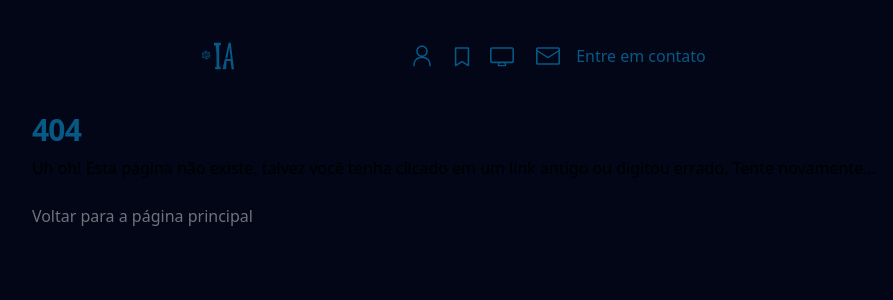
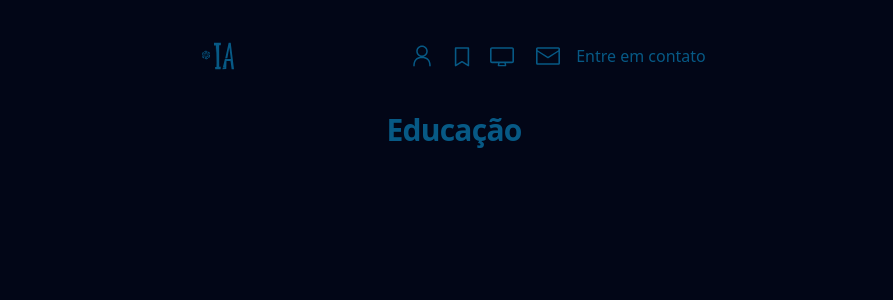
Before and after one commit to icaroravelo/i-a.io, a Next.js app: page /educacao in a window 1280 px wide. Before the commit this address had no page. Shown: the top 300 px of the page, without its empty margins (186-1079 px from the left). Built offline with nearby package versions, Linux system fonts and the light colour scheme.

Commit message:
chore: fix all headers

```diff
--- /dev/null
+++ b/app/contato/page.jsx
@@ -0,0 +1,11 @@
+import React from 'react'
+
+const ContactPage = () => {
+    return (
+        <div>
+            <h1 className='animate-in text-3xl font-bold tracking-tight text-sky-800'>Contatos</h1>
+        </div>
+    )
+}
+
+export default ContactPage
--- /dev/null
+++ b/app/educacao/page.jsx
@@ -0,0 +1,11 @@
+import React from 'react'
+
+const EducationPage = () => {
+    return (
+        <div>
+            <h1 className='animate-in text-3xl font-bold tracking-tight text-sky-800'>Educação</h1>
+        </div>
+    )
+}
+
+export default EducationPage
--- a/app/not-found.jsx
+++ b/app/not-found.jsx
@@ -7,7 +7,7 @@ export const metadata = {
 };
 
 const Custom404 = () => (
-    <div className="flex flex-col gap-2">
+    <div className="flex flex-col gap-2 p-[2rem]">
         <h1 className="text-3xl font-bold tracking-tight text-sky-800">404</h1>
         <p className="text-secondary">
             Uh oh! Esta página não existe, talvez você tenha clicado em um link antigo ou
--- a/app/portfolio/automacao/page.jsx
+++ b/app/portfolio/automacao/page.jsx
@@ -3,7 +3,7 @@ import React from 'react'
 const AutomationPage = () => {
     return (
         <div className='flex flex-col gap-16 md:gap-24'>
-            <h1 className='text-3xl text-sky-800 animate-in'>Automação</h1>
+            <h1 className='animate-in text-3xl font-bold tracking-tight text-sky-800'>Automação</h1>
         </div>
     )
 }
--- a/app/portfolio/machine-learning/page.jsx
+++ b/app/portfolio/machine-learning/page.jsx
@@ -3,7 +3,7 @@ import React from 'react'
 const MachineLearningPage = () => {
     return (
         <div className='flex flex-col gap-16 md:gap-24'>
-            <h1 className='text-3xl text-sky-800 animate-in'>Machine Learning</h1>
+            <h1 className='animate-in text-3xl font-bold tracking-tight text-sky-800'>Machine Learning</h1>
         </div>
     )
 }
--- a/app/portfolio/page.jsx
+++ b/app/portfolio/page.jsx
@@ -12,7 +12,7 @@ export const metadata = {
 const Portfolio = () => {
     return (
         <div className='flex flex-col gap-12 md:gap-16'>
-            <h1 className='animate-in text-3xl text-center font-bold tracking-tight text-sky-800'>
+            <h1 className='animate-in text-3xl font-bold tracking-tight text-sky-800'>
                 Portfolio
             </h1>
 
--- a/app/portfolio/visualizacao-de-dados/page.jsx
+++ b/app/portfolio/visualizacao-de-dados/page.jsx
@@ -3,7 +3,7 @@ import React from 'react'
 const DataVizPage = () => {
     return (
         <div className='flex flex-col gap-16 md:gap-24'>
-            <h1 className='text-3xl text-sky-800 animate-in'>Visualização de dados</h1>
+            <h1 className='animate-in text-3xl font-bold tracking-tight text-sky-800'>Visualização de dados</h1>
         </div>
     )
 }
```
